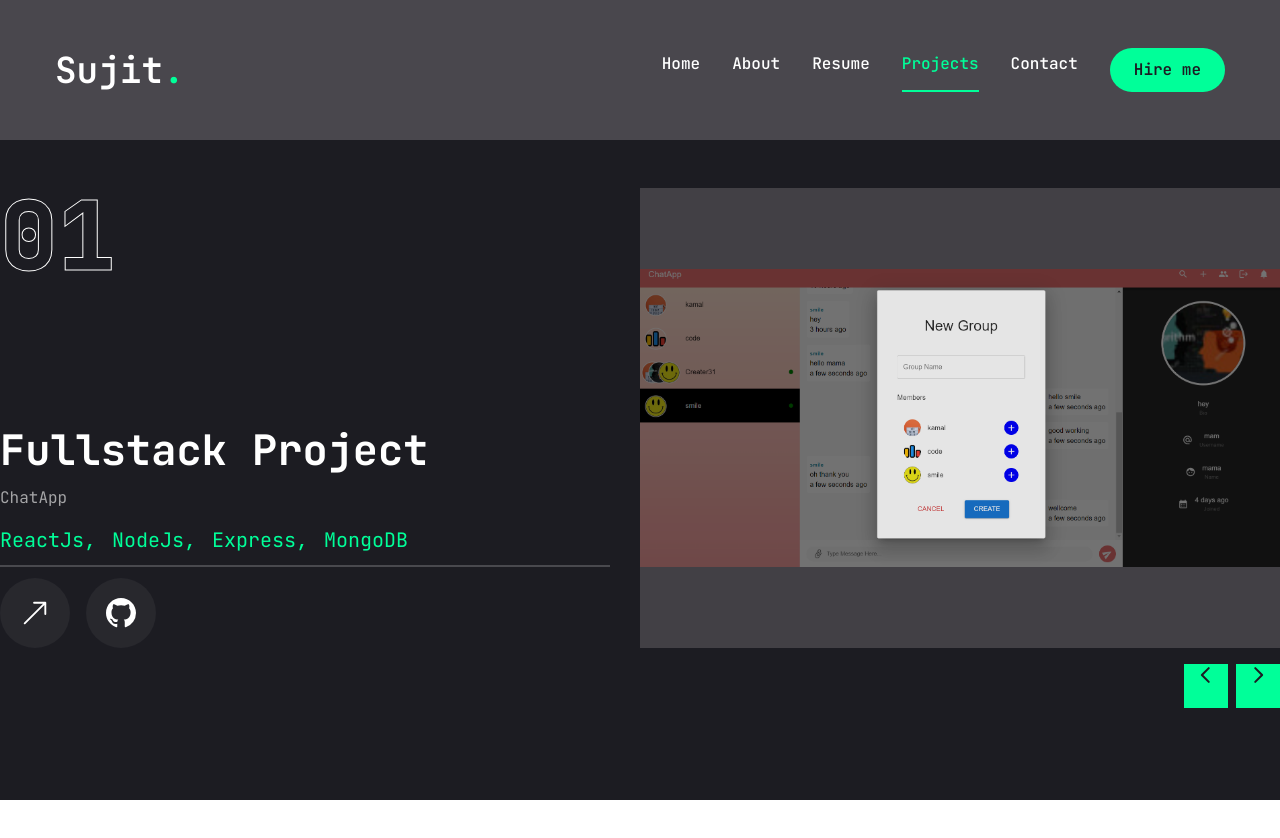
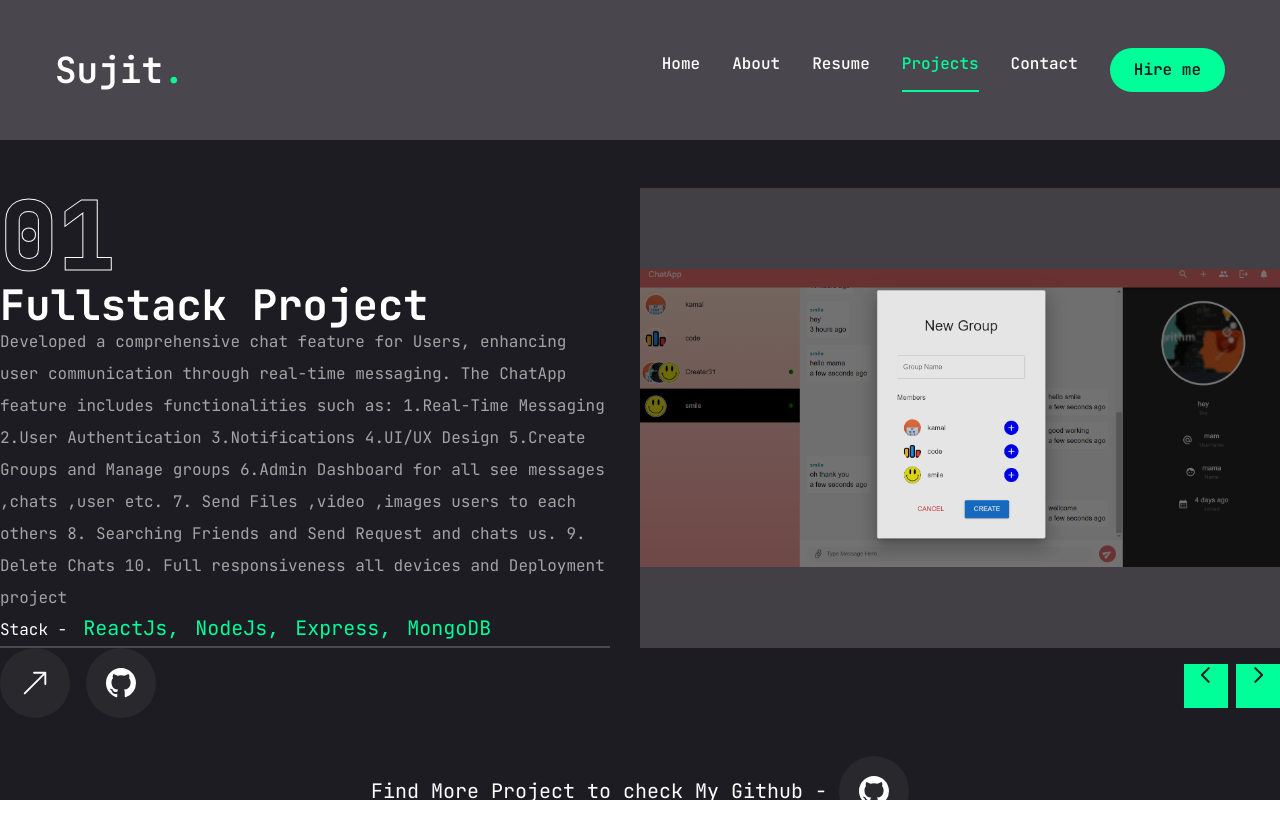
Before and after one commit to Sujitmaurya123/Sujit-Portfolio, a Next.js app: page /work in a window 1280 px wide. Shown: the top 838 px of the page. Before the commit the page ends 804 px from the top, so only its background shows below. Built offline with nearby package versions, Linux system fonts and the light colour scheme.

Commit message:
Complete My Portfolio done

```diff
--- a/app/contact/page.jsx
+++ b/app/contact/page.jsx
@@ -26,6 +26,7 @@ const info=[
 ]
 
 import { motion } from "framer-motion";
+import Social from "@/components/Social";
 
 const Contact = () => {
   return (
@@ -85,6 +86,13 @@ const Contact = () => {
                 </li>
               )
             })}
+
+            <div className="mb-8 xl:mb-0 ">
+              <Social containerStyles="flex gap-6"
+              iconStyles="w-9 h-9 border border-accent rounded-full flex justify-center items-center text-accent
+              text-base hover:bg-accent hover:text-primary hover:transition-all duration-500"
+              />
+            </div>
           </ul>
         </div>
         </div>
--- a/app/page.jsx
+++ b/app/page.jsx
@@ -44,6 +44,7 @@ const Home = () => {
       </div>
     </div>
     <Stats />
+     <p className="flex flex-row justify-center items-center mt-10 text-cyan-600" > Sujit.   © 2024 All Right Reserved.</p>
    </section>
   )
 }
--- a/app/resume/page.jsx
+++ b/app/resume/page.jsx
@@ -8,7 +8,7 @@ import {SiTailwindcss,SiNextdotjs} from "react-icons/si";
 const about ={
   title:"About me",
   description:
-  "My name is Sujit Kumar",
+  "I am a highly motivated and skilled individual with a Bachelor of Technology in Computer Science and Engineering from the University Institute of Engineering and Technology (UIET), Kanpur. My academic journey has equipped me with a strong foundation in computer science principles, complemented by practical experience in full-stack web development, competitive programming, and UI/UX design & experience in web development, proficient in HTML, CSS, TailwindCss, JavaScript, TypeScript, React.js, Next.js, Node.js, Express.js, MongoDB, MySQL, Git, AWS. Active in competitive programming on LeetCode, GFG, and CodeChef, with strong skills in C++, Java, and Python. Experienced in Figma for UI/UX design, creating user-friendly interfaces and seamless integrations.",
   info:[
     {
       fieldName:"Name",
@@ -35,13 +35,8 @@ const about ={
 const experience={
   icons:"/assets/resume/badge.svg",
   title:"My experience",
-  description:"I am web developer",
+  description:"A highly motivated and skilled individual with a B.Tech in Computer Science and Engineering from UIET Kanpur. Proficient in full-stack web development, competitive programming, and UI/UX design. Demonstrates a strong foundation in computer science principles and practical experience in developing and deploying web applications. Passionate about solving complex problems through code and creating intuitive user interfaces.",
   items:[
-    {
-      company:"Leetcode",
-      position:"Problem Solve",
-      duration:"450+",
-    },
     {
       company:"My project",
       position:"Full Stack Developer",
@@ -51,6 +46,11 @@ const experience={
       company:"UI/UX Design",
       position:"Figam",
       duration:"5+",
+    },
+    {
+      company:"Leetcode",
+      position:"Problem Solve",
+      duration:"450+",
     },
     {
       company:"GFG",
@@ -67,7 +67,7 @@ const education ={
   icon:"/assets/resume/cap.svg",
   title:"My education",
   description:
-  "My Education",
+  "Bachelor of Technology in Computer Science and Engineering",
   items:[
     {
       institution:"CSJMU UIET Kanpur",
@@ -75,14 +75,14 @@ const education ={
       duration:"2021-Present,"
     },
     {
-      institution:"CSJMU UIET Kanpur",
-      degree:"B.Tech(CSE)",
-      duration:"2021-Present,"
+      institution:"BBS School & College Shivkuti Prayagraj",
+      degree:"Intermediate",
+      duration:"2017-2019,"
     },
     {
-      institution:"CSJMU UIET Kanpur",
-      degree:"B.Tech(CSE)",
-      duration:"2021-Present,"
+      institution:"KIC Rajgarh Mirzapur",
+      degree:"High School",
+      duration:"2015-2017,"
     }
   ]
 
@@ -91,7 +91,7 @@ const education ={
 const skills={
   title:"My Skills",
   description:
-  "my skills",
+  "Proficient in web development with expertise in HTML, CSS, TailwindCss, JavaScript, React.js, Next.js, Node.js, Express.js, and Socket.io. Skilled in database management using MongoDB, MySQL, and SQL. Experienced in version control with Git and GitHub, and deployment to vercel and render. Active in competitive programming on platforms like LeetCode, GeeksforGeeks (GFG), and CodeChef, proficient in C++, Java, and Python. Additionally, adept in UI/UX design using Figma, creating intuitive interfaces and collaborating effectively with developers for seamless integration.",
   skillList:[
     {
       icon:<FaHtml5 />,
@@ -248,7 +248,7 @@ const Resume = () => {
                   {about.info.map((item,index)=>{
                     return(
                       <li key={index} className="flex items-center justify-center xl:justify-start gap-5">
-                        <span className="text-white/60">{item.fieldName}</span>
+                        <span className="text-accent">{item.fieldName}-</span>
                         <span className="text-xl">{item.fieldValue}</span>
                       </li>
                     )
--- a/app/services/page.jsx
+++ b/app/services/page.jsx
@@ -7,7 +7,7 @@ const services=[
     num:"01",
     title:"Web Development",
     description:
-    "Front End Development: HTML, CSS, JavaScript, Bootstrap, ReactJs, NextJs & Backend End Development: NodeJS, ExpressJS, MySQL, Mongoose, REST APIs etc.",
+    "Front End Development: HTML, CSS, JavaScript, TypeScript, ReactJs, NextJs & Backend End Development: NodeJS, ExpressJS, MySQL, Mongoose, REST APIs etc.",
     href:""
   },
   {
--- a/app/work/page.jsx
+++ b/app/work/page.jsx
@@ -20,7 +20,7 @@ const projects=[
     category:"fullstack",
     title:"project 1",
     description:
-    "ChatApp ",
+    "Developed a comprehensive chat feature for Users, enhancing user communication through real-time messaging. The ChatApp feature includes functionalities such as: 1.Real-Time Messaging 2.User Authentication 3.Notifications 4.UI/UX Design 5.Create Groups and Manage groups 6.Admin Dashboard for all see messages ,chats ,user etc. 7. Send Files ,video ,images users to each others 8. Searching Friends and Send Request and chats us. 9. Delete Chats 10. Full responsiveness all devices and Deployment project ",
     stack:[{name:"ReactJs"},{name:"NodeJs"},{name:"Express"},{name:"MongoDB"}],
     image:'/assets/work/chatapp.png',
     live:"https://chat-app-frontend-nine-jet.vercel.app/",
@@ -31,7 +31,7 @@ const projects=[
     category:"fullstack",
     title:"project 2",
     description:
-    "EcommerceApp ",
+    "Develop an eCommerce application with functionalities for customers to search for products, add products to the cart, and purchase them. Additionally, create an admin dashboard for managing products, viewing customer information, and visualizing transaction data with various charts. 1-Product Search 2-Product Details 3-Shopping Cart 4-Checkout Process 5-User Authentication 6-Admin Dashboard 7-Product Management 8-Data Visualization 9-Customer Management 10-Order Management ",
     stack:[{name:"ReactJs"},{name:"NodeJs"},{name:"Express"},{name:"MongoDB"},{name:"TypeScript"}],
     image:'/assets/work/ecommerceapp.png',
     live:"",
@@ -42,7 +42,7 @@ const projects=[
     category:"fullstack",
     title:"project 3",
     description:
-    "Employee Managements System ",
+    "Develop a full-stack web application for managing employee recruitment and details, with an admin board for managing the entire system. The system should be user-friendly and compatible with all devices. 1-User Authentication 2-Responsive Design 3-Dashboard Overview 4-Employee Management 5-Department Management 6-Profile Management ",
     stack:[{name:"ReactJs"},{name:"NodeJs"},{name:"Express"},{name:"MySQL"}],
     image:'/assets/work/employee.png',
     live:"",
@@ -74,7 +74,7 @@ const Work = () => {
           {/* project description */}
           <p className="text-white/60">{project.description}</p>
           {/* stack */}
-          <ul  className="flex gap-4">
+          <ul  className="flex gap-4"> Stack -
             {project.stack.map((item,index)=>{
               return (
                 <li Key={index}className="text-xl text-accent">
@@ -145,12 +145,27 @@ const Work = () => {
             }
             {/* slider buttons */}
             <WorkSliderBtns containerStyles="flex gap-2 absolute right-0 bottom-[calc(50%_-_22px)] xl:bottom-0
-            z-20 w-full justify-between xl:w-max xl:justify-none"
-            btnStyles="bg-accent hover:bg-accent-hover text-primary text-[22px] w-[44px] h-[44px] flex justify-center transition-all"
+            z-20 w-full justify-between xl:w-max xl:justify-none  "
+            btnStyles="bg-accent hover:bg-accent-hover text-primary text-[22px] w-[44px] h-[44px] flex flex-row  justify-center transition-all"
 
             />
           </Swiper>
         </div>
+      </div>
+         {/* github project button for all project */}
+       <div className="flex flex-row justify-center items-center text-xl text-white gap-3" >Find More Project to check My Github -
+            <Link href="https://github.com/Sujitmaurya123">
+              <TooltipProvider delayDuration={100}>
+                <Tooltip>
+                  <TooltipTrigger className="w-[70px] h-[70px] rounded-full bg-white/5 flex justify-center items-center group">
+                    <BsGithub className="text-white text-3xl group-hover:text-accent" />
+                  </TooltipTrigger>
+                  <TooltipContent>
+                    <p>Github repository for all projects seen</p>
+                  </TooltipContent>
+                </Tooltip>
+              </TooltipProvider>
+            </Link>
       </div>
     </motion.section>
   )
--- a/components/Stats.jsx
+++ b/components/Stats.jsx
@@ -31,7 +31,7 @@ const Stats = () => {
                             delay={2}
                             className="text-4xl xl:text-6xl font-extrabold"
                             />
-                            <p className={`${items.text.length<15 ?"max-w-[100px]":"max-w-[150px]"}leading-snug text-white/80`}>
+                            <p className={`${items.text.length<15 ?"max-w-[100px]":"max-w-[150px]"}leading-snug text-accent`}>
                                 {items.text}</p>
                         </div>
                     )
@@ -40,6 +40,7 @@ const Stats = () => {
                 }
             </div>
         </div>
+
     </section>
   )
 }
```
